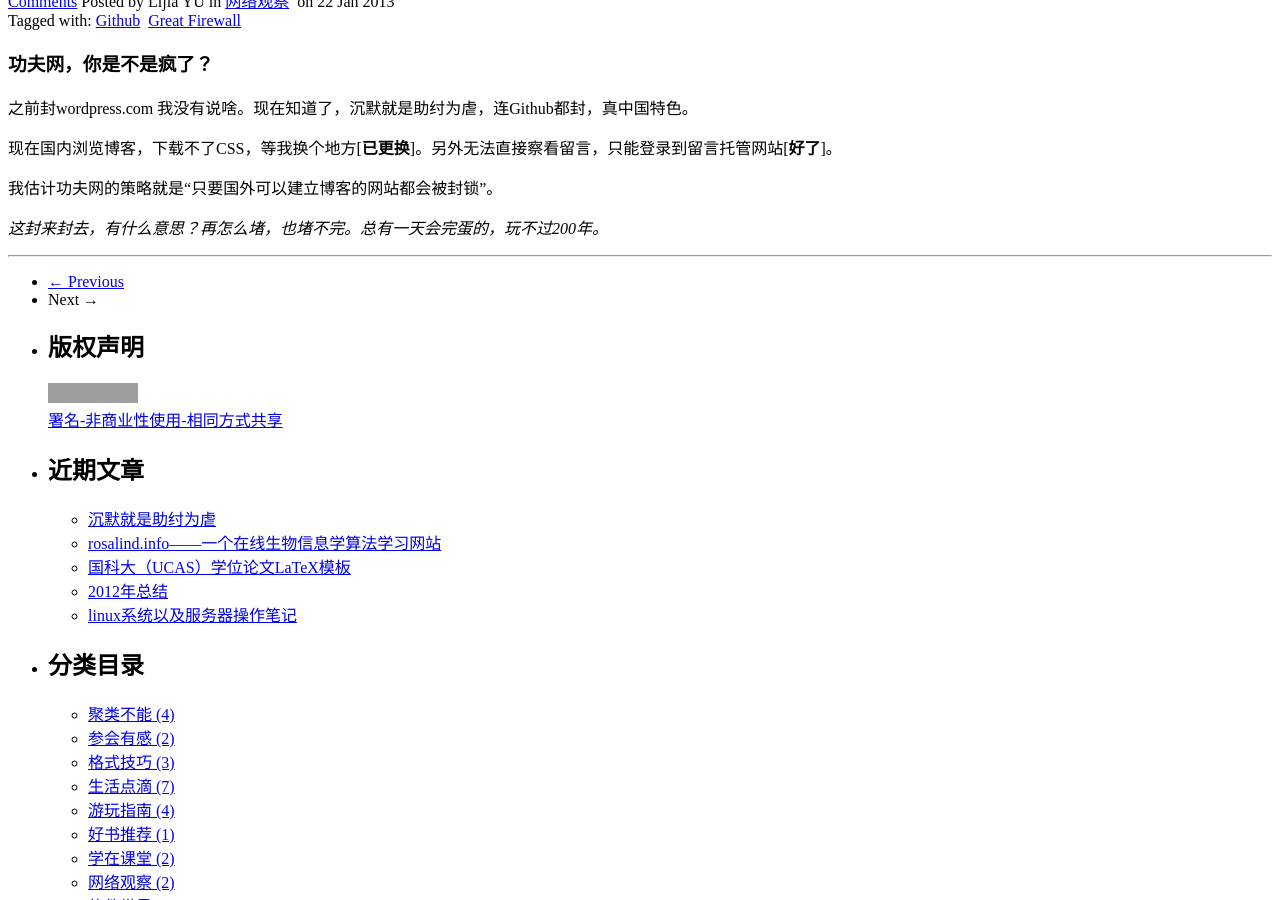
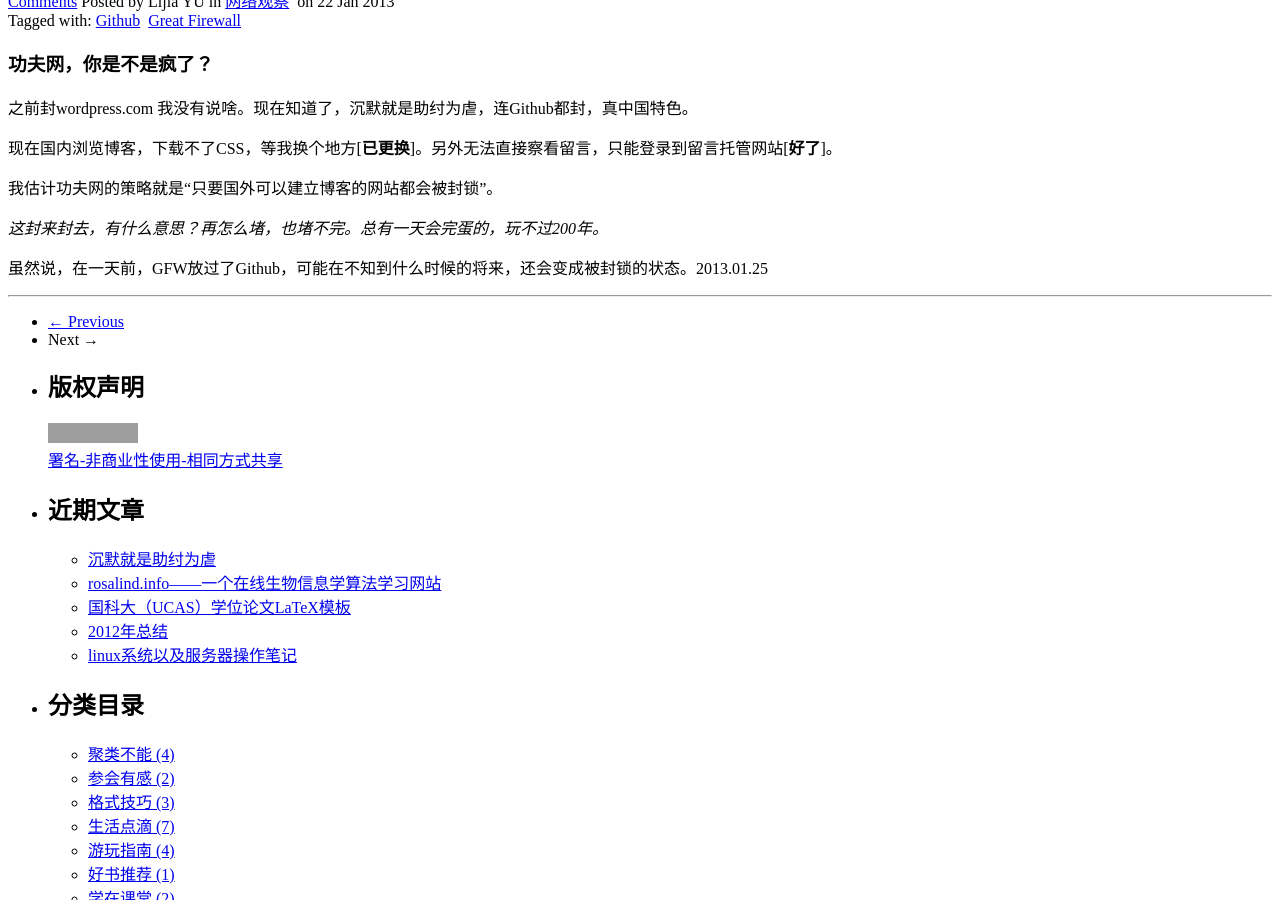
Before and after one commit to yulijia/cn, a Jekyll site: the page built from _posts/2013-01-22-GFW-are-you-nuts.md, in a window 1280 px wide and 900 px high, scrolled down 393 px. Built offline with Jekyll 4.4.1, drawn with Linux system fonts in a browser that asks for light colours; comment, search, counter and statistics services are not loaded; grey boxes are pictures that could not be loaded.

Commit message:
change post

```diff
--- a/_posts/2013-01-22-GFW-are-you-nuts.md
+++ b/_posts/2013-01-22-GFW-are-you-nuts.md
@@ -19,3 +19,5 @@ tags:
 我估计功夫网的策略就是<q>只要国外可以建立博客的网站都会被封锁</q>。
 
 *这封来封去，有什么意思？再怎么堵，也堵不完。总有一天会完蛋的，玩不过200年。*
+
+虽然说，在一天前，GFW放过了Github，可能在不知到什么时候的将来，还会变成被封锁的状态。2013.01.25
```
